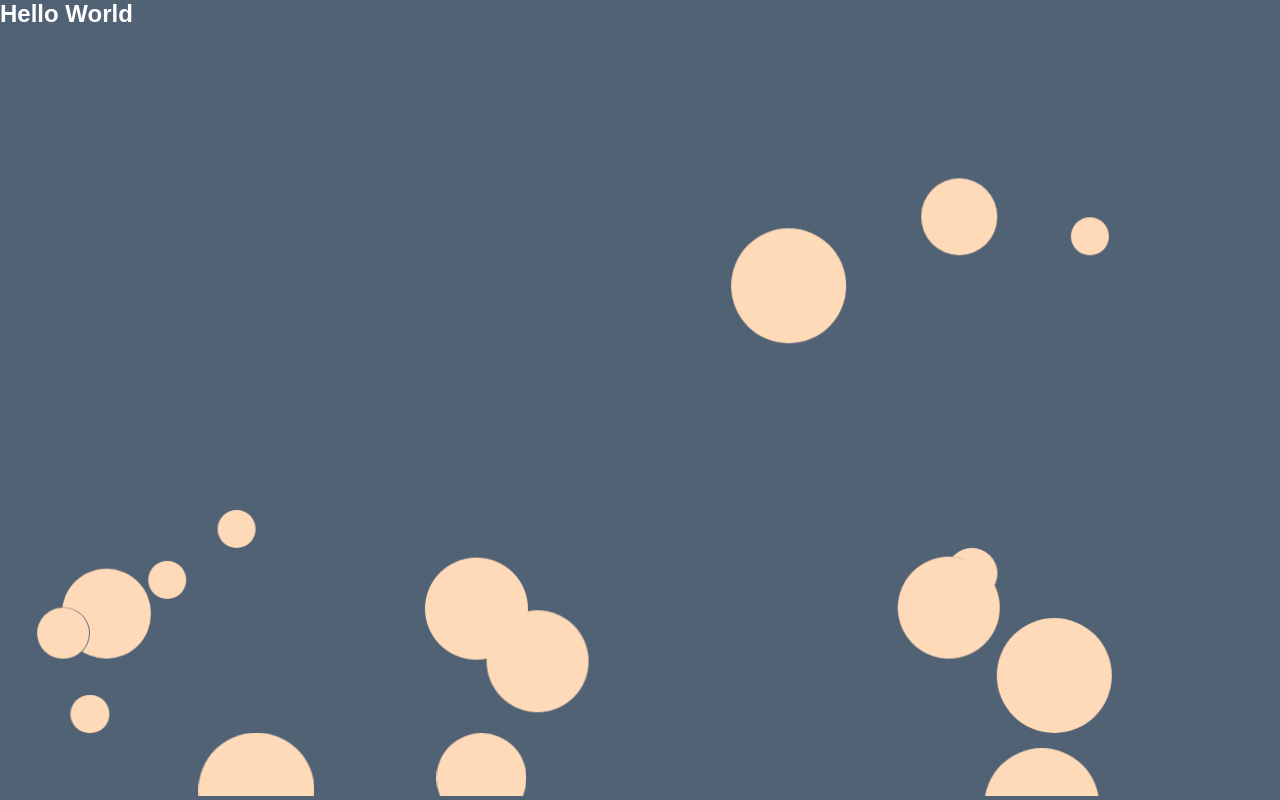
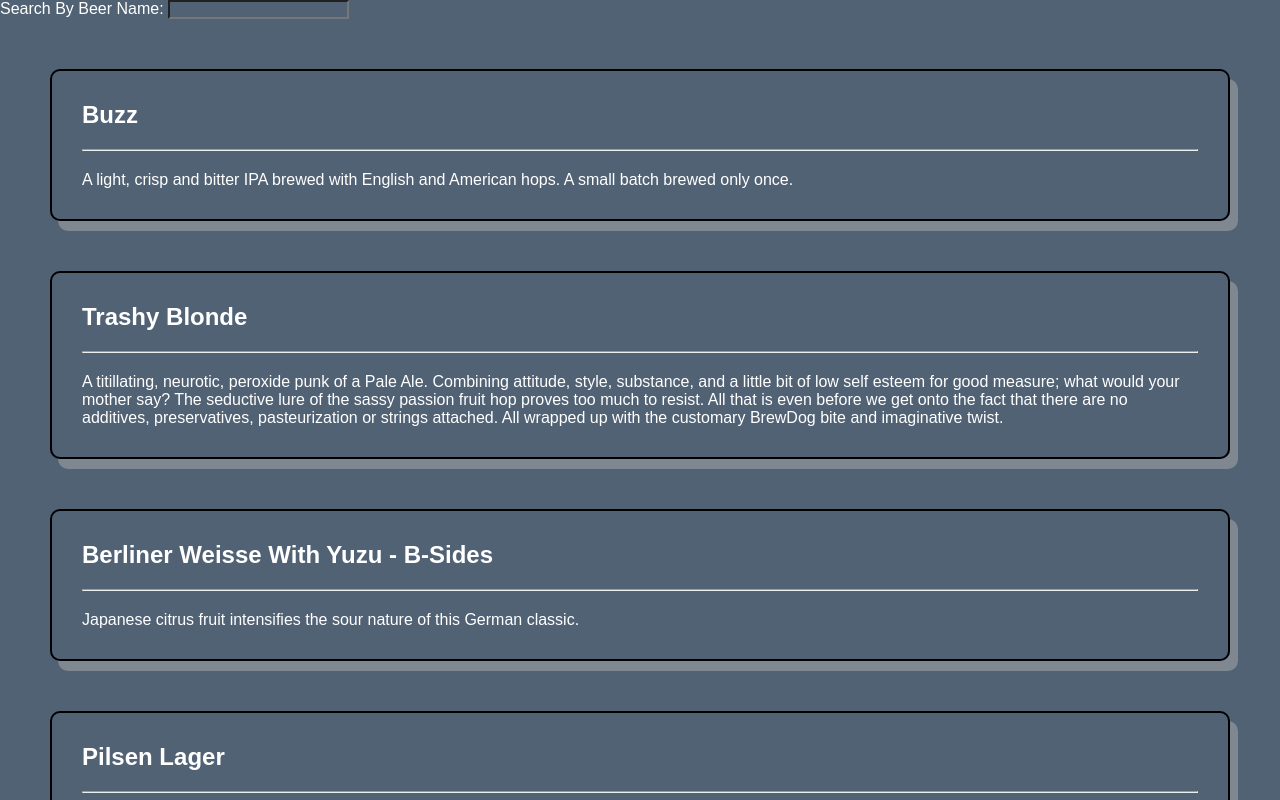
Before and after one commit to Nabeel626/punk-api-project, a React (Vite) app: page / in a window 1280 px wide. Shown: the top 800 px of the page. Built offline with nearby package versions, Linux system fonts and the light colour scheme.

Commit message:
Created a search box function that filters the beer cards

```diff
--- a/src/App.scss
+++ b/src/App.scss
@@ -8,7 +8,7 @@
     padding: 0;
     box-sizing: border-box;
     font-family: Arial, Helvetica, sans-serif;
-    background-color:#526275;
+    background:#526275;
     color: white;
 }
 
@@ -25,7 +25,7 @@
 .bubbles {
   position: relative;
   width: 100%;
-  height: 96vh;
+  height: 100vh;
   overflow: hidden;
 
   .bubble {
--- a/src/App.tsx
+++ b/src/App.tsx
@@ -1,17 +1,14 @@
 import './App.scss'
+import BeerCardsContainer from './components/NavigationMenu/BeerCards/BeerCardsContainer';
 import NavigationMenu from './components/NavigationMenu/NavigationMenu';
-
+import beers from './Data/beers';
 
 function App() {
 
   return (
     <>
-      <section className='navigationMenu'>
-        <NavigationMenu />
-      </section>
-
-      <section className='mainContent'>
-
+      <section className='beer-cards'>
+        <BeerCardsContainer beers={beers} />
       </section>
 
       <div className="bubbles">
--- /dev/null
+++ b/src/components/NavigationMenu/BeerCards/BeerCards.scss
@@ -0,0 +1,22 @@
+
+.beer-cards {
+    position: relative;
+    background-color: transparent;
+    z-index: 1;
+
+    .beerCard__container {
+        border: 2px solid black;
+        display: grid;
+        box-shadow: #7f8791 8px 10px ;
+        background-color: transparent;
+        border-radius: 10px;
+        height: auto;
+        gap: 20px;
+        margin: 50px;
+        padding: 30px;
+
+        .beerCard__name, .beerCard__role, p {
+            background-color:  transparent;
+        }
+    }
+}
--- /dev/null
+++ b/src/components/NavigationMenu/BeerCards/BeerCards.tsx
@@ -0,0 +1,21 @@
+import "./BeerCards.scss"
+import { Beer } from "../../../Data/types";
+
+type BeerData = {
+    name: string;
+    beers: Beer[];
+    desciption: string;
+};
+
+const BeerCards = ({ name, beers, desciption } : BeerData) => {
+
+    return (
+        <div className="beerCard__container">
+            <h2 className="beerCard__name">{name}</h2>
+            <hr className="beerCard__splitter"/>
+            <p className="beerCard__desc">{desciption} </p>
+        </div>
+    )
+}
+
+export default BeerCards;
--- /dev/null
+++ b/src/components/NavigationMenu/BeerCards/BeerCardsContainer.tsx
@@ -0,0 +1,37 @@
+import React, { FormEvent, useState } from 'react'
+import SearchBox from '../SearchBox/SearchBox'
+import BeerCards from './BeerCards';
+import { Beer } from '../../../Data/types';
+
+type BeerData = {
+    beers: Beer[];
+};
+
+const BeerCardsContainer = ({ beers } : BeerData) => {
+
+    const [searchTerm, setSearchTerm] = useState<string>("");
+
+    const handleInput = (event : FormEvent<HTMLInputElement>) => {
+        const cleanedInput = event?.currentTarget.value.toLowerCase();
+
+        setSearchTerm(cleanedInput);
+    }
+
+    const filteredSearch = beers.filter((user) => {
+        return user.name.toLowerCase().includes(searchTerm);
+
+    });
+
+    return (
+        <>
+            <SearchBox label="Search By Beer Name" searchTerm={searchTerm} handleInput={handleInput} />
+
+            {filteredSearch.map((beer) => {
+                return <BeerCards key={beer.id} name={beer.name} beers={beers} desciption={beer.description} /> //This will map out the employee card so that it can return it
+            })}
+
+        </>
+    )
+}
+
+export default BeerCardsContainer
--- a/src/components/NavigationMenu/NavigationMenu.tsx
+++ b/src/components/NavigationMenu/NavigationMenu.tsx
@@ -1,9 +1,17 @@
-import React from 'react'
 
 const NavigationMenu = () => {
-  return (
-    <h2>Hello World</h2>
-  )
+
+    return (
+        <>
+            <nav>
+
+
+
+            </nav>
+
+            <h2>Hello World</h2>
+        </>
+    )
 }
 
 export default NavigationMenu;
--- /dev/null
+++ b/src/components/NavigationMenu/SearchBox/SearchBox.scss
@@ -0,0 +1,4 @@
+.search-box {
+
+
+}
--- /dev/null
+++ b/src/components/NavigationMenu/SearchBox/SearchBox.tsx
@@ -0,0 +1,22 @@
+import React, { FormEventHandler } from 'react'
+
+
+type SearchBoxProps = {
+    label: string;
+    searchTerm: string;
+    handleInput: FormEventHandler<HTMLInputElement>;
+};
+
+const SearchBox = ({label, searchTerm, handleInput} : SearchBoxProps) => {
+
+    const capitalizedLabel = label[0].toUpperCase() + label.slice(1);
+
+  return (
+        <div className="search-box">
+            <label htmlFor={label} className="search-box__label"> {capitalizedLabel + ": "} </label>
+            <input type="text" id={label} name={label} value={searchTerm} onInput={handleInput} className="search-box__input" />
+        </div>
+  )
+}
+
+export default SearchBox;
```
Lines whose indentation alone changed are shown as unchanged.
